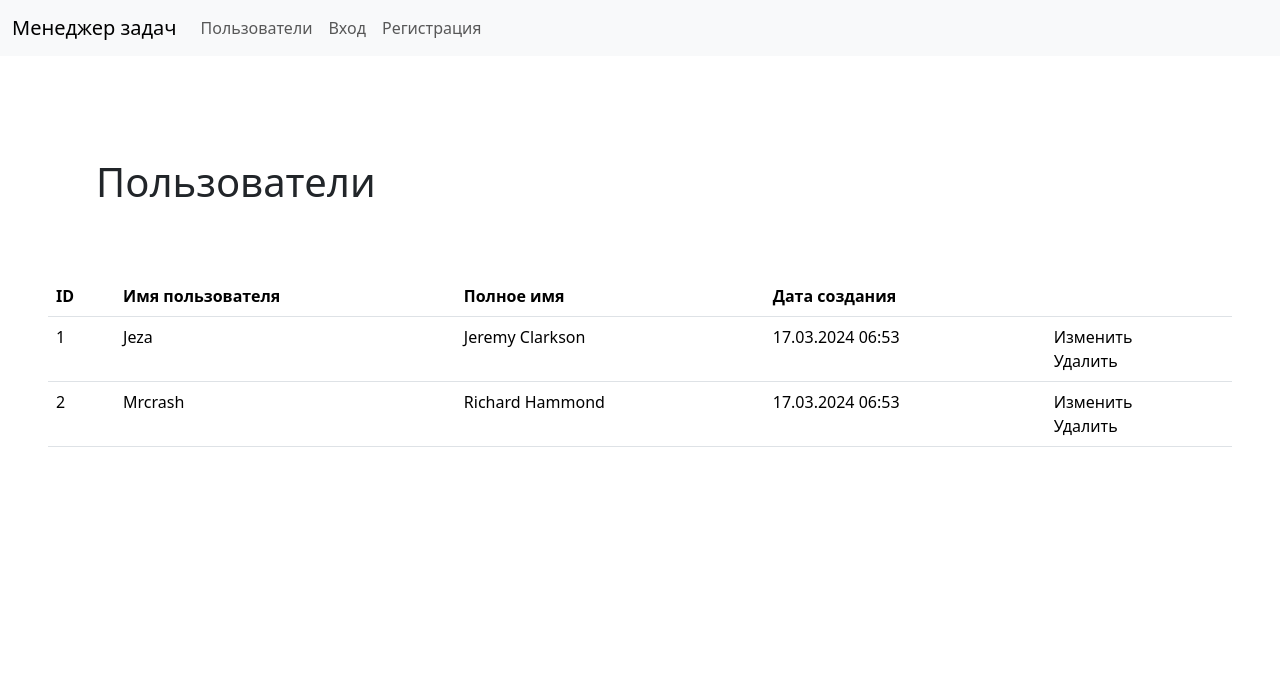
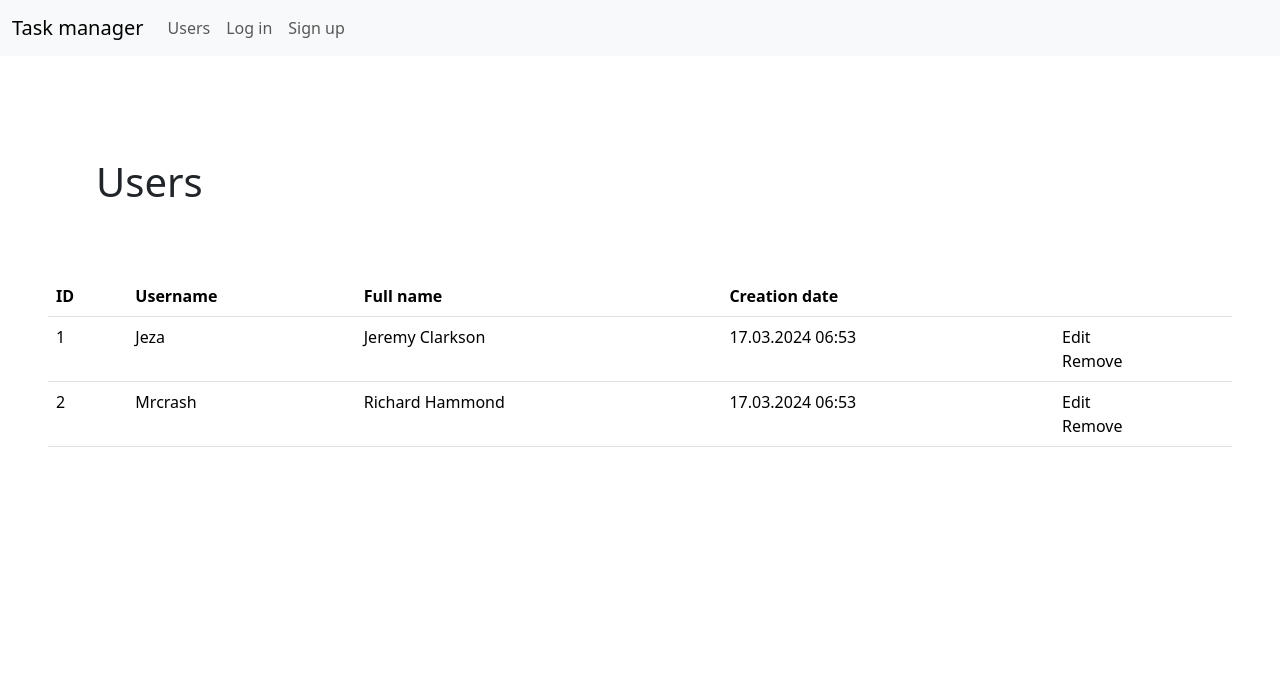
Before and after one commit to BogdanBarylo/python-project-52, a Django app: page /users/ in a window 1280 px wide. Shown: the top 677 px of the page. Run offline with Django 5.2, Linux system fonts and the light colour scheme; data comes from the database, SQL or seed files in the repository; some libraries are stand-ins or nearby versions.

Commit message:
add translate

```diff
--- a/pyproject.toml
+++ b/pyproject.toml
@@ -8,15 +8,14 @@ packages = [{include = "task_manager"}]
 
 [tool.poetry.dependencies]
 python = "^3.10"
+django = "^5.0.3"
 python-dotenv = "^1.0.1"
 psycopg2-binary = "^2.9.9"
 dj-database-url = "^2.1.0"
 gunicorn = "^21.2.0"
-uvicorn = "^0.27.1"
 whitenoise = {extras = ["brotli"], version = "^6.6.0"}
 django-bootstrap5 = "^23.4"
 coverage = "^7.4.4"
-django = "^5.0.3"
 
 [tool.poetry.group.dev.dependencies]
 flake8 = "^7.0.0"
--- a/task_manager/settings.py
+++ b/task_manager/settings.py
@@ -54,12 +54,12 @@ MIDDLEWARE = [
     'django.middleware.security.SecurityMiddleware',
     'whitenoise.middleware.WhiteNoiseMiddleware',
     'django.contrib.sessions.middleware.SessionMiddleware',
+    'django.middleware.locale.LocaleMiddleware',
     'django.middleware.common.CommonMiddleware',
     'django.middleware.csrf.CsrfViewMiddleware',
     'django.contrib.auth.middleware.AuthenticationMiddleware',
     'django.contrib.messages.middleware.MessageMiddleware',
     'django.middleware.clickjacking.XFrameOptionsMiddleware',
-    'django.middleware.locale.LocaleMiddleware',
 ]
 
 ROOT_URLCONF = 'task_manager.urls'
--- a/task_manager/statuses/templates/create_status.html
+++ b/task_manager/statuses/templates/create_status.html
@@ -1,4 +1,4 @@
 {% extends "base_create.html" %}
 {% load i18n %}
-{% block title %}{% translate "Создать статус" %}{% endblock %}
-{% block create_content %}<input type="submit" value="{% translate 'Создать' %}" class="btn btn-primary">{% endblock %}
+{% block title %}{% translate "Create status" %}{% endblock %}
+{% block create_content %}<input type="submit" value="{% translate 'Create' %}" class="btn btn-primary">{% endblock %}
--- a/task_manager/statuses/templates/delete_status.html
+++ b/task_manager/statuses/templates/delete_status.html
@@ -1,4 +1,4 @@
 {% extends "base_delete.html" %}
 {% load i18n %}
-{% block title %}{% translate "Удаление статуса" %}{% endblock %}
+{% block title %}{% translate "Delete status" %}{% endblock %}
 {% block delete_content %} {{ status }}{% endblock %}
--- a/task_manager/statuses/templates/update_status.html
+++ b/task_manager/statuses/templates/update_status.html
@@ -1,3 +1,3 @@
 {% extends "base_update.html" %}
 {% load i18n %}
-{% block title %}{% translate "Изменение статуса" %}{% endblock %}
+{% block title %}{% translate "Edit status" %}{% endblock %}
--- a/task_manager/templates/base.html
+++ b/task_manager/templates/base.html
@@ -14,34 +14,34 @@
     <header>
     <nav class="navbar navbar-expand-lg bg-body-tertiary" style="background-color: #e1e2e3">
       <div class="container-fluid">
-        <a class="navbar-brand" href="/">{% translate "Менеджер задач" %}</a>
+        <a class="navbar-brand" href="/">{% translate "Task manager" %}</a>
         <button class="navbar-toggler" type="button" data-bs-toggle="collapse" data-bs-target="#navbarNav" aria-controls="navbarNav" aria-expanded="false" aria-label="Toggle navigation">
           <span class="navbar-toggler-icon"></span>
         </button>
         <div class="collapse navbar-collapse" id="navbarNav">
           <ul class="navbar-nav">
             <li class="nav-item">
-              <a class="nav-link" aria-current="page" href="/users">{% translate "Пользователи" %}</a>
+              <a class="nav-link" aria-current="page" href="/users">{% translate "Users" %}</a>
             </li>
             {% if request.user.is_authenticated %}
               <li class="nav-item">
-                <a class="nav-link" href="/statuses">{% translate "Статусы" %}</a>
+                <a class="nav-link" href="/statuses">{% translate "Statuses" %}</a>
               </li>
               <li class="nav-item">
-                <a class="nav-link" href="#">{% translate "Метки" %}</a>
+                <a class="nav-link" href="#">{% translate "Labels" %}</a>
               </li>
               <li class="nav-item">
-                <a class="nav-link" href="#">{% translate "Задачи" %}</a>
+                <a class="nav-link" href="#">{% translate "Tasks" %}</a>
               </li>
               <li class="nav-item">
-                <a class="nav-link" href="/logout">{% translate "Выход" %}</a>
+                <a class="nav-link" href="/logout">{% translate "Log out" %}</a>
               </li>
             {% else %}
               <li class="nav-item">
-                <a class="nav-link" href="/login">{% translate "Вход" %}</a>
+                <a class="nav-link" href="/login">{% translate "Log in" %}</a>
               </li>
               <li class="nav-item">
-                <a class="nav-link" href="/users/create">{% translate "Регистрация" %}</a>
+                <a class="nav-link" href="/users/create">{% translate "Sign up" %}</a>
               </li>
             {% endif %}
           </ul>
--- a/task_manager/templates/base_delete.html
+++ b/task_manager/templates/base_delete.html
@@ -7,8 +7,8 @@
     <form method="post" class="my-3">
         {% csrf_token %}
         {% bootstrap_form form %}
-        <p class="lead">{% translate "Вы уверены, что хотите удалить" %}{% block delete_content %}{% endblock %}?</p>
-        <input type="submit" class="btn btn-danger" value="{% translate 'Да, удалить' %}">
+        <p class="lead">{% translate "Are you sure you want to delete" %}{% block delete_content %}{% endblock %}?</p>
+        <input type="submit" class="btn btn-danger" value="{% translate 'Yes, delete it' %}">
     </form>
 </div>
 {% endblock %}
--- a/task_manager/templates/base_update.html
+++ b/task_manager/templates/base_update.html
@@ -7,7 +7,7 @@
     <form method="post" class="my-3">
         {% csrf_token %}
         {% bootstrap_form form %}
-        <input type="submit" value="{% translate 'Изменить' %}" class="btn btn-primary">
+        <input type="submit" value="{% translate 'Edit' %}" class="btn btn-primary">
     </form>
 </div>
 {% endblock %}
--- a/task_manager/templates/index.html
+++ b/task_manager/templates/index.html
@@ -5,9 +5,9 @@
 {% bootstrap_messages %}
 <main class="card m-5">
   <div class="card-body p-5 bg-light">
-    <h1 class="card-title">{% translate "Привет от Хекслета!" %}</h1>
-    <p class="lead">{% translate "Практические курсы по программированию" %}</p>
-    <a class="btn btn-lg btn-primary" href="https://ru.hexlet.io" role="button">{% translate "Узнать больше" %}</a>
+    <h1 class="card-title">{% translate "Hi from Hexlet!" %}</h1>
+    <p class="lead">{% translate "Practical programming courses" %}</p>
+    <a class="btn btn-lg btn-primary" href="https://ru.hexlet.io" role="button">{% translate "Learn More" %}</a>
   </div>
 </main>
 {% endblock %}
--- a/task_manager/templates/login.html
+++ b/task_manager/templates/login.html
@@ -4,11 +4,11 @@
 {% load i18n %}
 {% bootstrap_messages %}
 <div class="container wrapper flex-grow-1 mb-3">
-    <h1 class="card-title my-1 pt-3">{% translate "Вход" %}</h1>
+    <h1 class="card-title my-1 pt-3">{% translate "Log in" %}</h1>
 <form method="post">
     {% csrf_token %}
     {% bootstrap_form form %}
-    <input type="submit" value="{% translate 'Войти' %}" class="btn btn-primary">
+    <input type="submit" value="{% translate 'Enter' %}" class="btn btn-primary">
 </form>
 </div>
 {% endblock %}
--- a/task_manager/users/templates/all_users.html
+++ b/task_manager/users/templates/all_users.html
@@ -5,15 +5,15 @@
 <main class="m-5">
   {% bootstrap_messages %}
   <div class="p-5">
-    <p class="fs-1">{% translate "Пользователи" %}</p>
+    <p class="fs-1">{% translate "Users" %}</p>
   </div>
   <table class="table">
     <thead>
       <tr>
         <th scope="col">ID</th>
-        <th scope="col">{% translate "Имя пользователя" %}</th>
-        <th scope="col">{% translate "Полное имя" %}</th>
-        <th scope="col">{% translate "Дата создания" %}</th>
+        <th scope="col">{% translate "Username" %}</th>
+        <th scope="col">{% translate "Full name" %}</th>
+        <th scope="col">{% translate "Creation date" %}</th>
         <th scope="col"></th>
       </tr>
     </thead>
@@ -25,9 +25,9 @@
         <td>{{ user.first_name }} {{ user.last_name }}</td>
         <td>{{ user.date_joined|date:'d.m.Y H:i' }}</td>
         <td>
-          <a class="navbar-brand" href="{% url 'update_user' id=user.id %}">{% translate "Изменить" %}</a>
+          <a class="navbar-brand" href="{% url 'update_user' id=user.id %}">{% translate "Edit" %}</a>
           <br>
-          <a class="navbar-brand" href="{% url 'delete_user' id=user.id %}">{% translate "Удалить" %}</a>
+          <a class="navbar-brand" href="{% url 'delete_user' id=user.id %}">{% translate "Remove" %}</a>
         </td>
       </tr>
       {% endfor %}
--- a/task_manager/users/templates/create_user.html
+++ b/task_manager/users/templates/create_user.html
@@ -1,4 +1,4 @@
 {% extends "base_create.html" %}
 {% load i18n %}
-{% block title %}{% translate "Регистрация" %}{% endblock %}
-{% block create_content %}<input type="submit" value="{% translate 'Зарегистрировать' %}" class="btn btn-primary">{% endblock %}
+{% block title %}{% translate "Sign up" %}{% endblock %}
+{% block create_content %}<input type="submit" value="{% translate 'Sign up' %}" class="btn btn-primary">{% endblock %}
--- a/task_manager/users/templates/delete_user.html
+++ b/task_manager/users/templates/delete_user.html
@@ -1,4 +1,4 @@
 {% extends "base_delete.html" %}
 {% load i18n %}
-{% block title %}{% translate "Удаление пользователя" %}{% endblock %}
+{% block title %}{% translate "User deletion" %}{% endblock %}
 {% block delete_content %} {{ user }}{% endblock %}
--- a/task_manager/users/templates/update_user.html
+++ b/task_manager/users/templates/update_user.html
@@ -1,3 +1,3 @@
 {% extends "base_update.html" %}
 {% load i18n %}
-{% block title %}{% translate "Изменение пользователя" %}{% endblock %}
+{% block title %}{% translate "User edit" %}{% endblock %}
```
Also changed, not shown: task_manager/statuses/templates/all_statuses.html (+6 -6 lines), task_manager/locale/de_RU/LC_MESSAGES/django.po (added), 2 other files.
